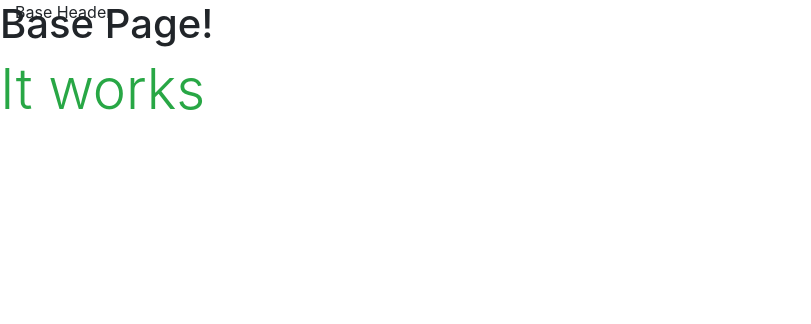
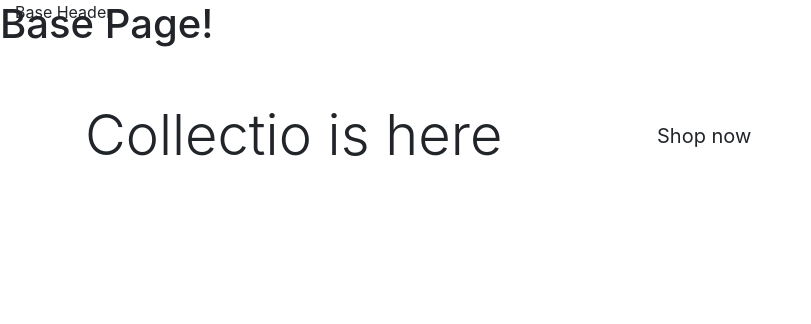
Before and after one commit to kasemdeautsch/PP5, a Django app: page / in a window 1280 px wide. Shown: the top 324 px of the page, without its empty margins (0-811 px from the left). Run offline with Django 4.2, Linux system fonts and the light colour scheme.

Commit message:
add homepage content

```diff
--- a/home/templates/home/index.html
+++ b/home/templates/home/index.html
@@ -1,7 +1,26 @@
 {% extends "base.html" %}
 
 {% load static %}
+{% block page_header %}
+<div class="container header-container">
+    <div class="row">
+        <div class="col">
 
+        </div>
+    </div>
+</div>
+{% endblock %}
 {% block content %}
-<h1 class="display-4 text-success">It works</h1>
+<div class="container h-100">
+    <div class="row h-100">
+        <div class="col-7 col-md-6 my-auto">
+            <h1 class="display-4 logo-font text-black">Collectio is here</h1>
+        </div>
+        <div class="my-5">
+            <h4>
+                <a href="" class="shop-now-button btn btn-lg text-upper-case rounded-0 py-3">Shop now</a>
+            </h4>
+        </div>
+    </div>
+</div>
 {% endblock %}
--- a/templates/base.html
+++ b/templates/base.html
@@ -33,7 +33,7 @@
     {% block extra_js %}
     {% endblock %}
 
-    <title>Buy it Save it {% block extra_title %}{% endblock %}</title>
+    <title>(BiSi) Buy it Save it {% block extra_title %}{% endblock %}</title>
   </head>
   <body>
     <header class="container-fluid fixed-top">Base Header</header>
```
